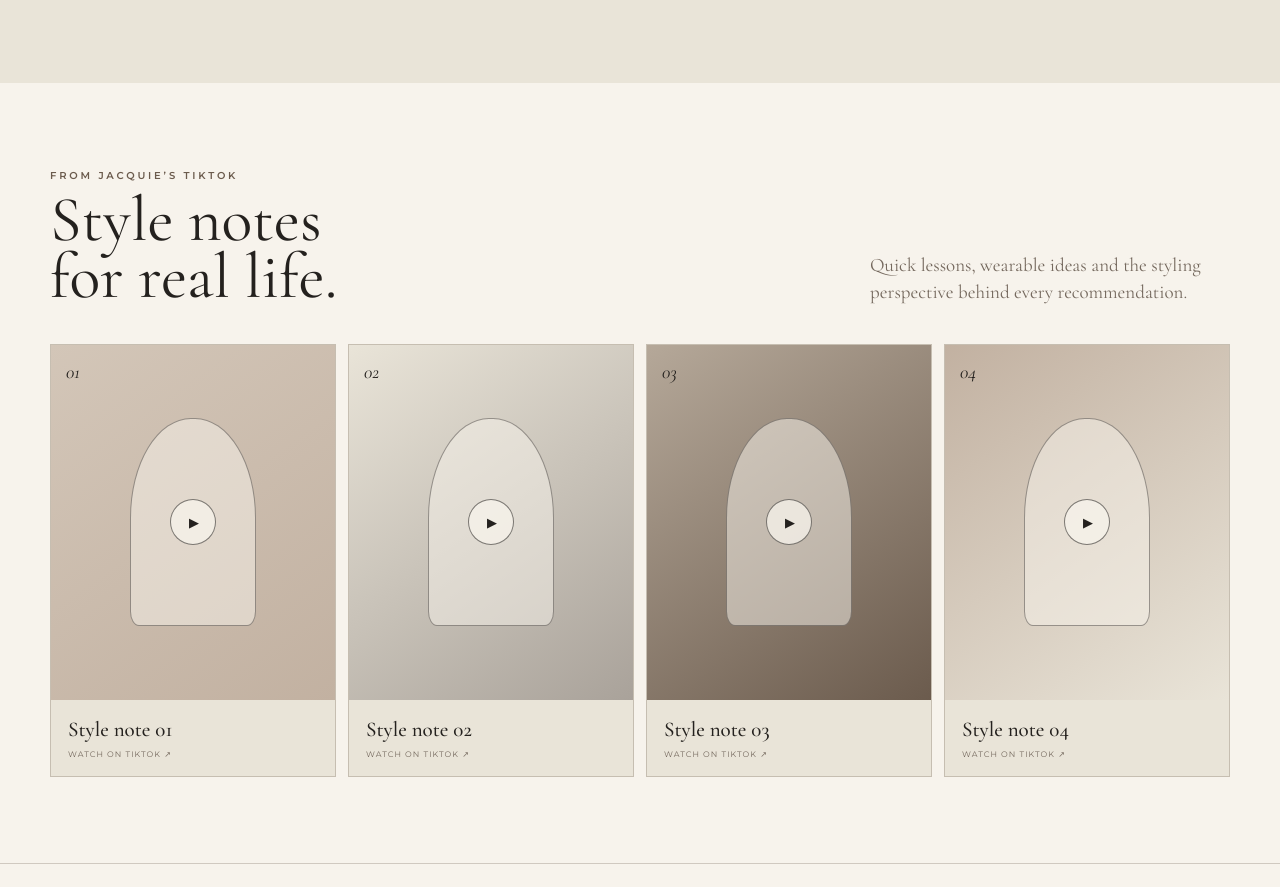
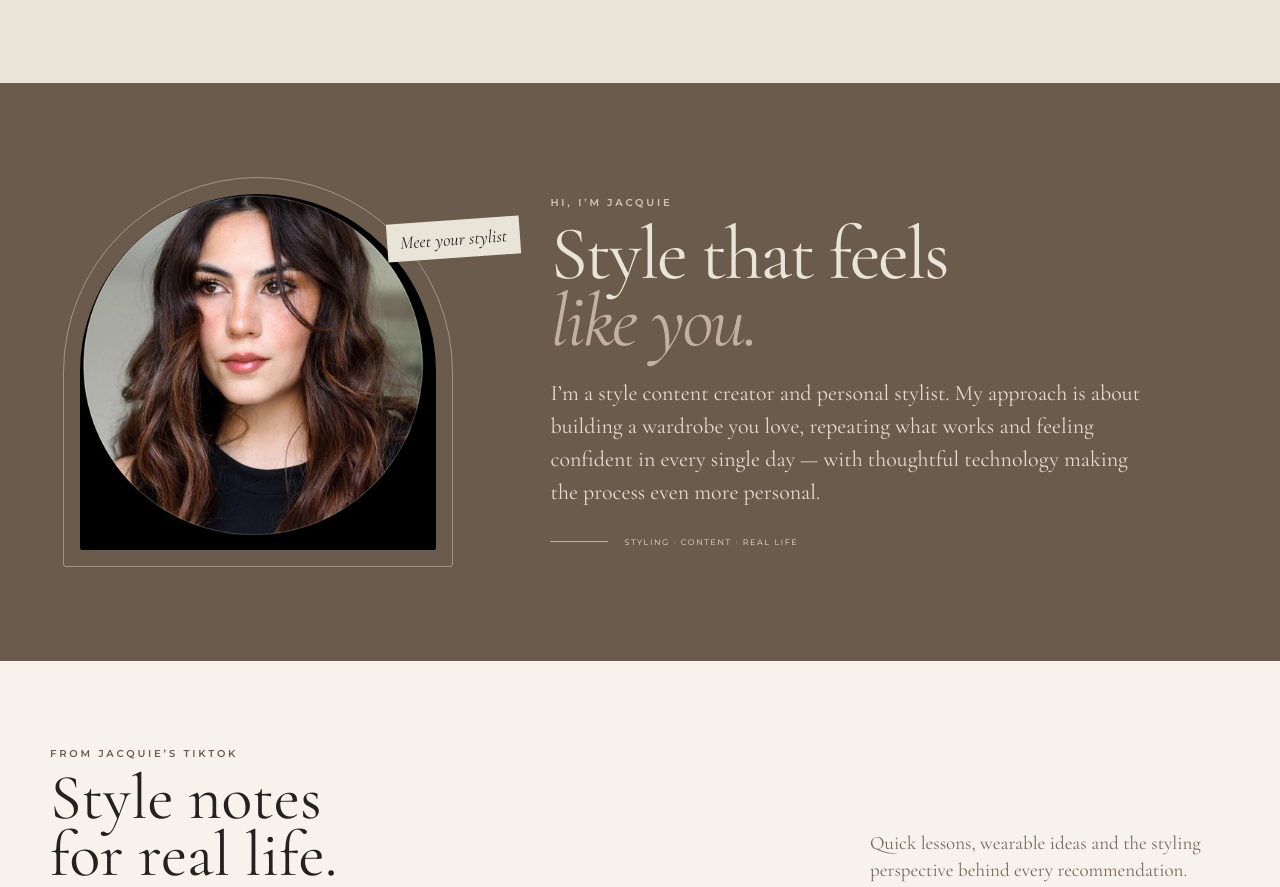
Before and after one commit to AngieLealMtz/jacquie-leal-style-studio, a website: page index.html in a window 1280 px wide. Shown: the part 1434-2321 px from the top of the page. Drawn offline with nearby package versions, Linux system fonts and the light colour scheme.

Commit message:
feat: feature Jacquie portrait in editorial profile

```diff
--- a/index.html
+++ b/index.html
@@ -210,6 +210,19 @@
     .look h3 { margin:0 0 5px; font-family:var(--serif); font-size:25px; font-weight:500; }
     .look p { margin:0; font-size:8px; letter-spacing:.11em; line-height:1.6; text-transform:uppercase; }
 
+    .about { padding:94px 0; color:var(--soft-cream); background:var(--espresso); }
+    .about-grid { display:grid; grid-template-columns:minmax(270px, .76fr) minmax(0, 1.24fr); gap:84px; align-items:center; }
+    .portrait-frame { position:relative; width:min(100%, 390px); margin:auto; padding:16px; border:1px solid rgba(233,228,216,.42); border-radius:50% 50% 3px 3px; }
+    .portrait-frame::before { content:"Meet your stylist"; position:absolute; top:11%; right:-68px; z-index:2; padding:8px 13px; color:var(--ink); background:var(--soft-cream); font-family:var(--serif); font-size:18px; font-style:italic; transform:rotate(-4deg); }
+    .portrait-frame img { width:100%; display:block; border-radius:50% 50% 2px 2px; }
+    .about .eyebrow { color:var(--misty-greige); }
+    .about h2 { margin:12px 0 22px; font-family:var(--serif); font-size:clamp(49px, 6vw, 76px); font-weight:400; line-height:.88; letter-spacing:-.03em; }
+    .about h2 em { color:var(--warm-taupe); font-weight:400; }
+    .about-copy > p:not(.eyebrow) { max-width:590px; margin:0; color:#E4DCD1; font-family:var(--serif); font-size:22px; line-height:1.5; }
+    .signature { display:flex; align-items:center; gap:16px; margin-top:28px; }
+    .signature::before { content:""; width:58px; height:1px; background:var(--warm-taupe); }
+    .signature span { font-size:8px; letter-spacing:.2em; text-transform:uppercase; }
+
     .style-notes { padding:86px 0; background:var(--paper); }
     .notes-head { display:flex; align-items:end; justify-content:space-between; gap:30px; margin-bottom:38px; }
     .notes-head h2 { margin:9px 0 0; font-family:var(--serif); font-size:clamp(42px, 5vw, 66px); font-weight:400; line-height:.9; }
@@ -246,6 +259,8 @@
       .hero-copy { max-width:650px; }
       .studio { max-width:650px; box-shadow:16px 18px 0 rgba(194,177,161,.24); }
       .formula-grid { grid-template-columns:1fr; }
+      .about-grid { grid-template-columns:1fr; gap:58px; }
+      .portrait-frame { width:min(78%, 390px); }
       .tiktok-grid { grid-template-columns:1fr 1fr; }
       .look { min-height:300px; }
     }
@@ -267,6 +282,9 @@
       .upload { min-height:245px; }
       .preferences { grid-template-columns:1fr; }
       .formula { padding:66px 0; }
+      .about { padding:68px 0; }
+      .portrait-frame { width:82%; }
+      .portrait-frame::before { right:-35px; }
       .section-title { gap:12px; }
       .section-title h2 { font-size:42px; }
       .notes-head { align-items:start; flex-direction:column; }
@@ -290,6 +308,7 @@
       <div class="nav-links">
         <a href="#studio">AI Studio</a>
         <a href="#method">The Method</a>
+        <a href="#about">About</a>
         <a href="#style-notes">Style Notes</a>
         <a class="nav-cta" href="#studio">Create My Looks</a>
       </div>
@@ -396,6 +415,20 @@
             </div>
             <div><h3>Simple impact</h3><p>Fewer pieces, richer texture and a silhouette that feels like you.</p></div>
           </article>
+        </div>
+      </div>
+    </section>
+
+    <section class="about" id="about">
+      <div class="about-grid shell">
+        <div class="portrait-frame">
+          <img src="assets/jacquie-leal.jpg" alt="Jacquie Leal, personal stylist and content creator">
+        </div>
+        <div class="about-copy">
+          <p class="eyebrow">Hi, I’m Jacquie</p>
+          <h2>Style that feels<br><em>like you.</em></h2>
+          <p>I’m a style content creator and personal stylist. My approach is about building a wardrobe you love, repeating what works and feeling confident in every single day — with thoughtful technology making the process even more personal.</p>
+          <div class="signature"><span>Styling · Content · Real Life</span></div>
         </div>
       </div>
     </section>
```
Also changed, not shown: scripts/check.mjs (+5 -2 lines), assets/jacquie-leal.jpg (added).
